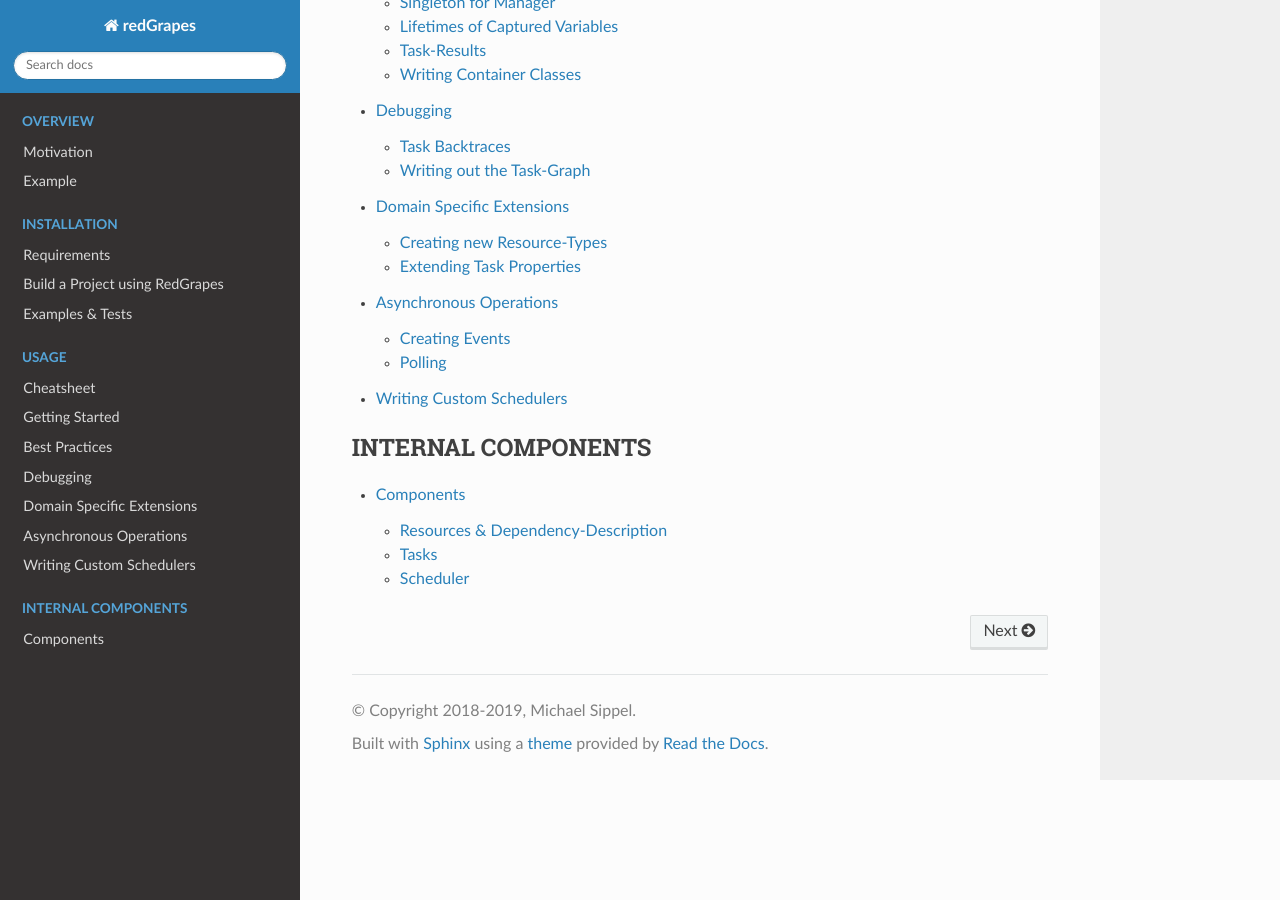
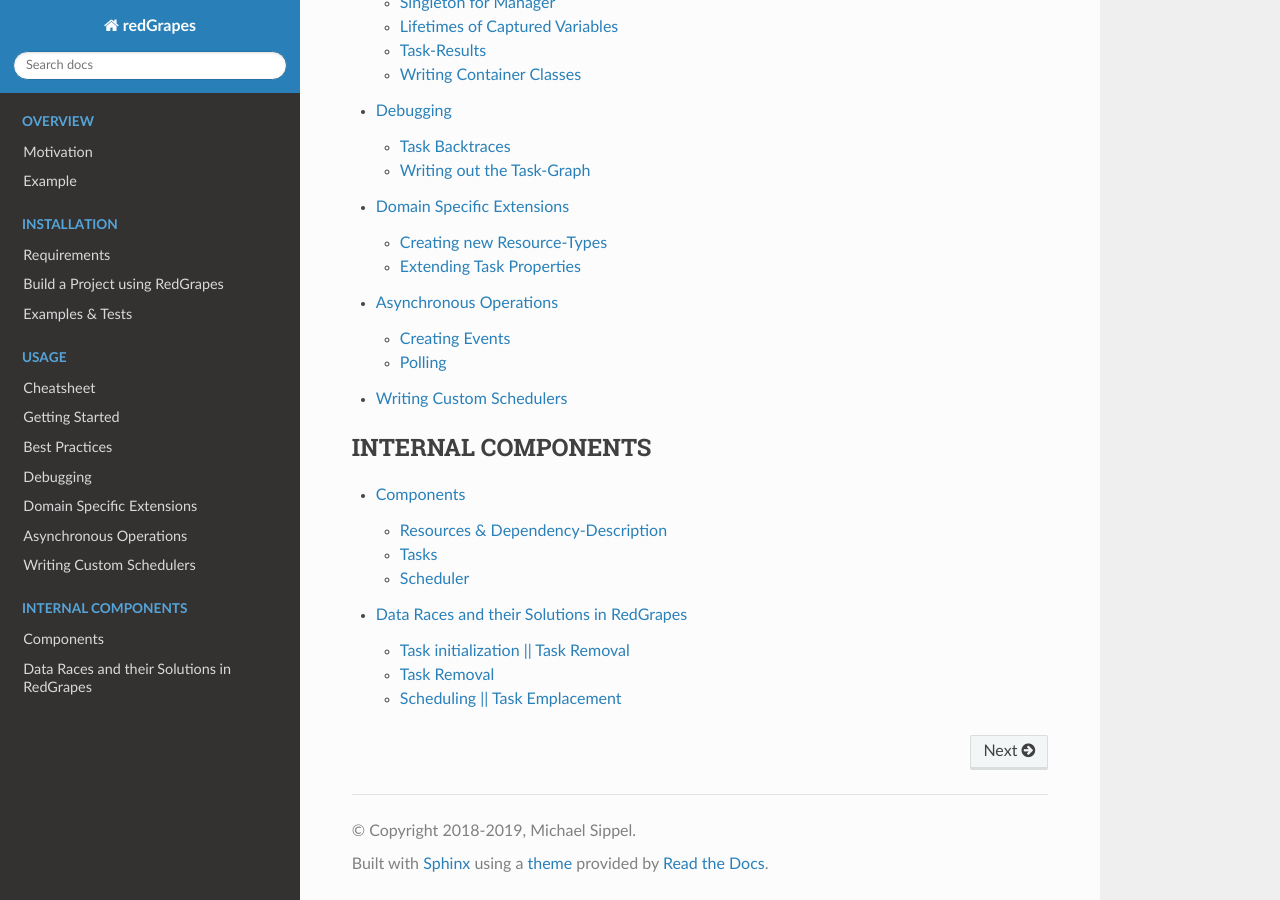
Before and after one commit to ComputationalRadiationPhysics/redGrapes, a Sphinx documentation site: the page built from docs/source/index.rst, in a window 1280 px wide and 900 px high, scrolled down 1034 px. Built offline with Sphinx 7.4.7 and the Read the Docs theme 2.0.0, drawn with Linux system fonts in a browser that asks for light colours; some of the changed lines change nothing that is shown.

Commit message:
docs: add discussion of race conditions

```diff
--- a/docs/source/index.rst
+++ b/docs/source/index.rst
@@ -32,4 +32,5 @@ RedGrapes is a C++14 framework for declaratively creating and scheduling task-gr
         :caption: INTERNAL COMPONENTS
         :maxdepth: 2
 
-        components
+	internal/components
+	internal/races
--- /dev/null
+++ b/docs/source/internal/races.rst
@@ -0,0 +1,47 @@
+======
+Data Races and their Solutions in RedGrapes
+======
+
+Task initialization || Task Removal
+===================================
+If task B is being initialized and requires a dependency to task A,
+whose destruction just has been initiated,
+it can occur that the in-edge-count of task B's pre-event is increased
+but wont ever get decreased because task A's notify_followers() is called before the dependency to task B was created. This leads to a freeze of task-execution since task B will never become ready.
+
+**Solution 1**: remove task from ResourceUserLists before calling notify_followers()?
+
+Does not solve the problem entirely. There is still a possibility for use-after free condition, because the iterator can point at an (at-first) still existing element, rertrieve the pointer to the task which then gets deleted before the dependenc
+y is added.
+
+**Solution 2 (current)**: use lock to enforce mutual exclusion of init_graph() and delete_from_resources() *per resource*.
+
+Task Removal
+============
+A task shall be removed only if it satisfies all following conditions:
+
+* Its post-event is reached, i.e. the function body of the task has finished its execution.
+* Its result-get-event is reached, i.e. the value was retrieved from the future object, or the future object was destructed already.
+
+These two conditions appear in both possible orderings, so if a task is ready for removal must be checked whenever one of the two events change its state. These two transitions might be handled on two parallel threads and can therefore create a race condition, where both threads determine to destruct the task resulting in a double-free.
+
+**Solution 1**: use shared_ptr< Task > ?
+
+--> not quite, incompatible with Solution for first Racecondition. Need to know if task is removed in Event::notify(), in order to call delete_from_resources() before notify_followers().
+Also std::shared_ptr is prone for cycles.
+
+
+**Solution 2 (current)**: atomic counter starting from 2. Both the post-event and the result-get-event decrement it. The one which reaches 0 (i.e. the one which is ) deletes the task.
+
+
+Scheduling || Task Emplacement
+==============================
+When a new task is created, it shall notify one sleeping worker,
+if there is any in order to kickstart the scheduling.
+Lets assume all workers are busy.
+One of them may be searching for a task and thus not marked free,
+so alloc_worker() will not return this worker and wake_one_worker()
+will notify no one.
+Shortly after that the worker is marked as free and begins to sleep,
+but the newly created task will not be executed.
+This potentially results in a freeze.
```
Also changed, not shown: docs/source/internal/components.rst (renamed from docs/source/components.rst).
